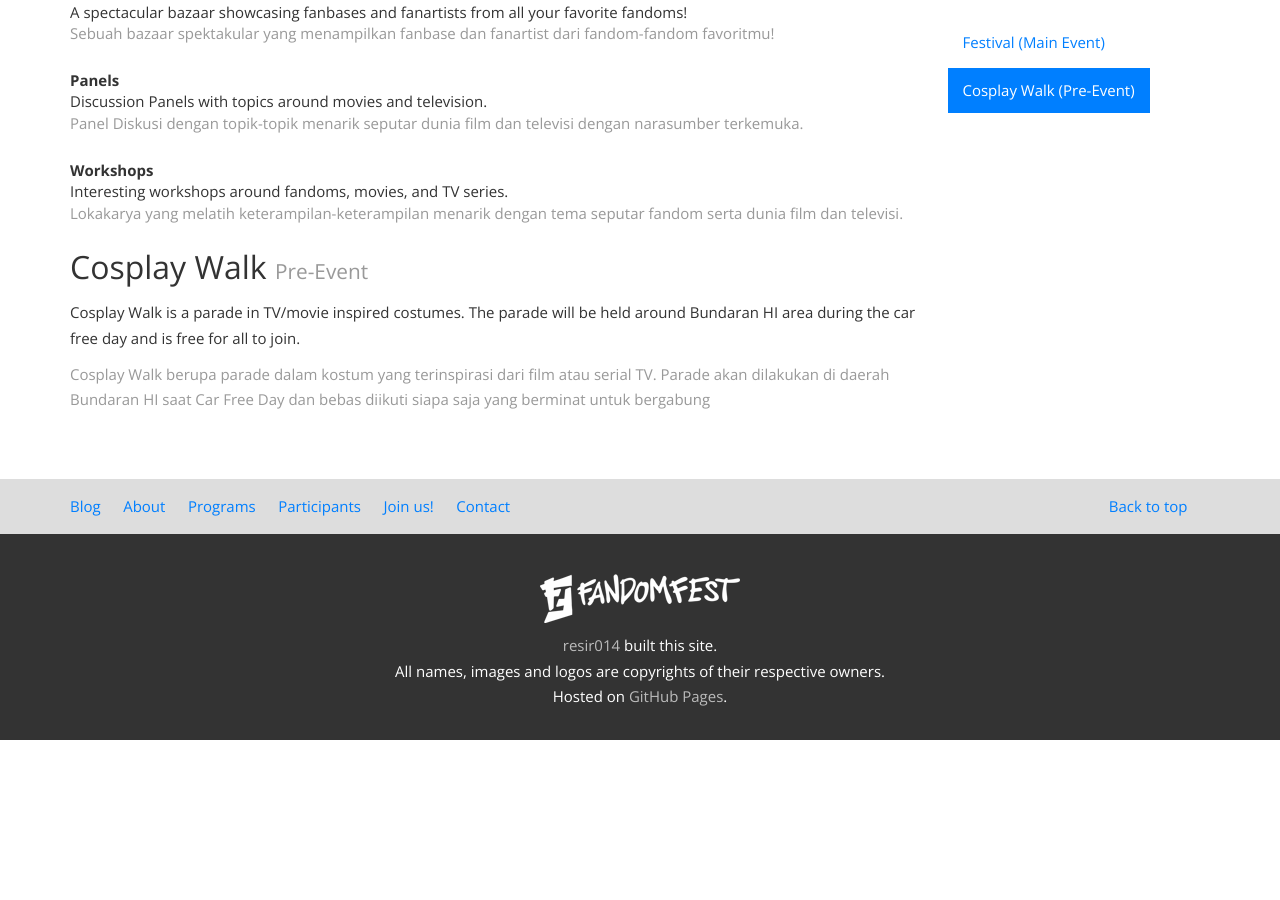
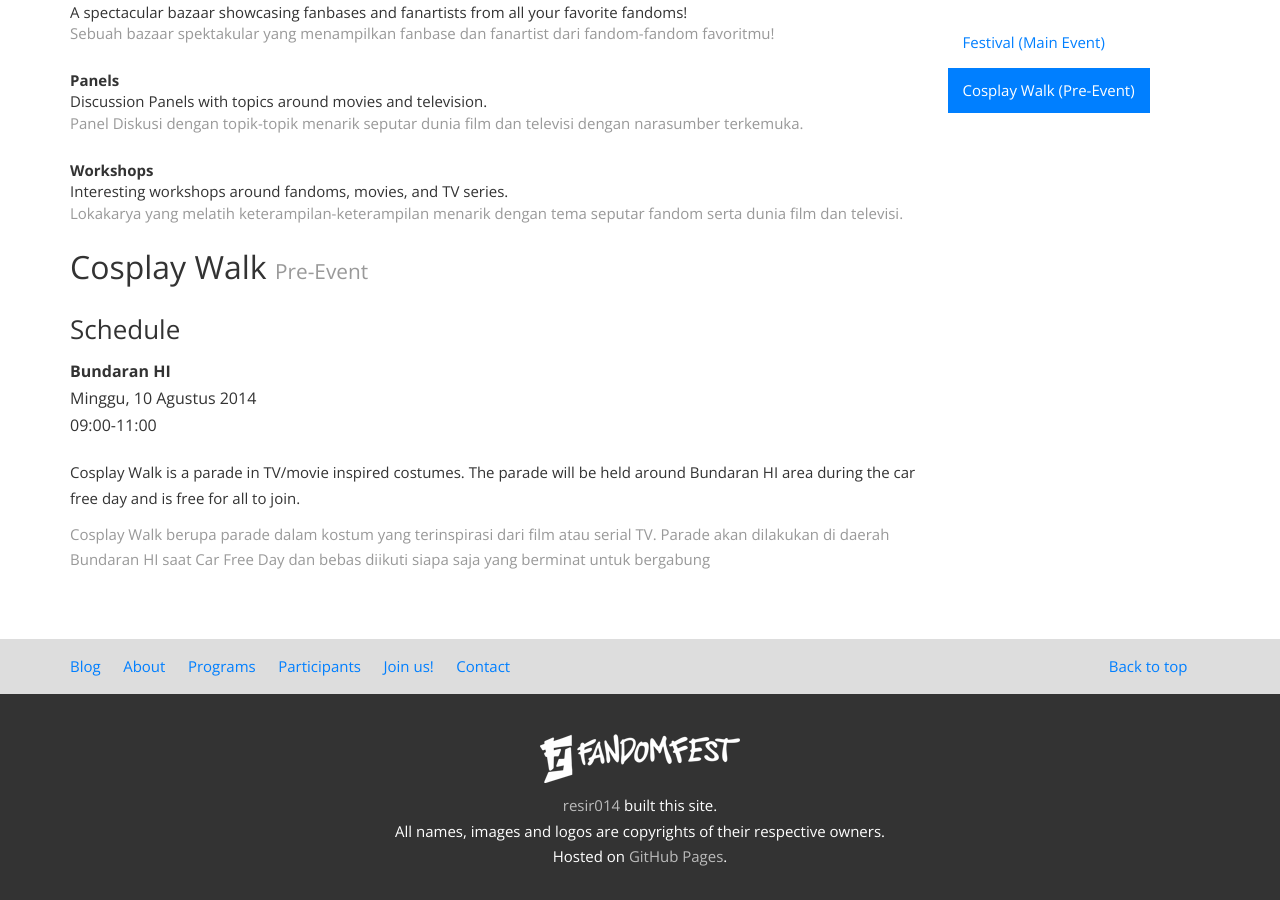
Before and after one commit to resir014/fandom-fest, a Jekyll site: the page built from programs/index.html, in a window 1280 px wide and 900 px high, scrolled down 662 px. Built offline with Jekyll 4.4.1, drawn with Linux system fonts in a browser that asks for light colours; nearby versions of some CDN libraries; before the commit the page ends 1402 px from its top, so only the background shows below that.

Commit message:
Other minor stuffs I always forgot.

```diff
--- a/join-us/index.html
+++ b/join-us/index.html
@@ -14,7 +14,7 @@ description: Everything you need to know in taking part on FF2014.
 
                 <p class="text-muted">Kami membutuhkan bantuanmu untuk menjadi bagian dari tim Fandom Fest 2014. Ayo daftarkan diri sekarang!</p>
 
-                <p class="text-success">We're open for recruitment!<a href="https://docs.google.com/document/d/1bcq0CBtyCoOA8Zpu8f-Xn6X-nhJGYm8UoUN1KiSywrs/edit?usp=sharing">Click here for job details.</a></p>
+                <p class="text-success">We're open for recruitment!<br /><a href="https://docs.google.com/document/d/1bcq0CBtyCoOA8Zpu8f-Xn6X-nhJGYm8UoUN1KiSywrs/edit?usp=sharing">Click here for job details.</a></p>
 
                 <a class="btn btn-primary btn-block" href="https://docs.google.com/forms/d/1LI6iLma-pgFxdPrYzMF6S1whGjerWFCEh16-Hrd9QAE/viewform?usp=send_form"><i class="fa fa-pencil-square-o "></i> Click here to apply</a>
             </div>
--- a/programs/index.html
+++ b/programs/index.html
@@ -43,6 +43,13 @@ title: Programs
 
                 <h2 id="pre-event">Cosplay Walk <small>Pre-Event</small></h2>
 
+                <h3>Schedule</h3>
+                <address>
+                    <strong>Bundaran HI</strong><br />
+                    Minggu, 10 Agustus 2014<br />
+                    09:00-11:00
+                </address>
+
                 <p>Cosplay Walk is a parade in TV/movie inspired costumes. The parade will be held around Bundaran HI area during the car free day and is free for all to join.</p>
 
                 <p class="text-muted">Cosplay Walk berupa parade dalam kostum yang terinspirasi dari film atau serial TV. Parade akan dilakukan di daerah Bundaran HI saat Car Free Day dan bebas diikuti siapa saja yang berminat untuk bergabung</p>
```
